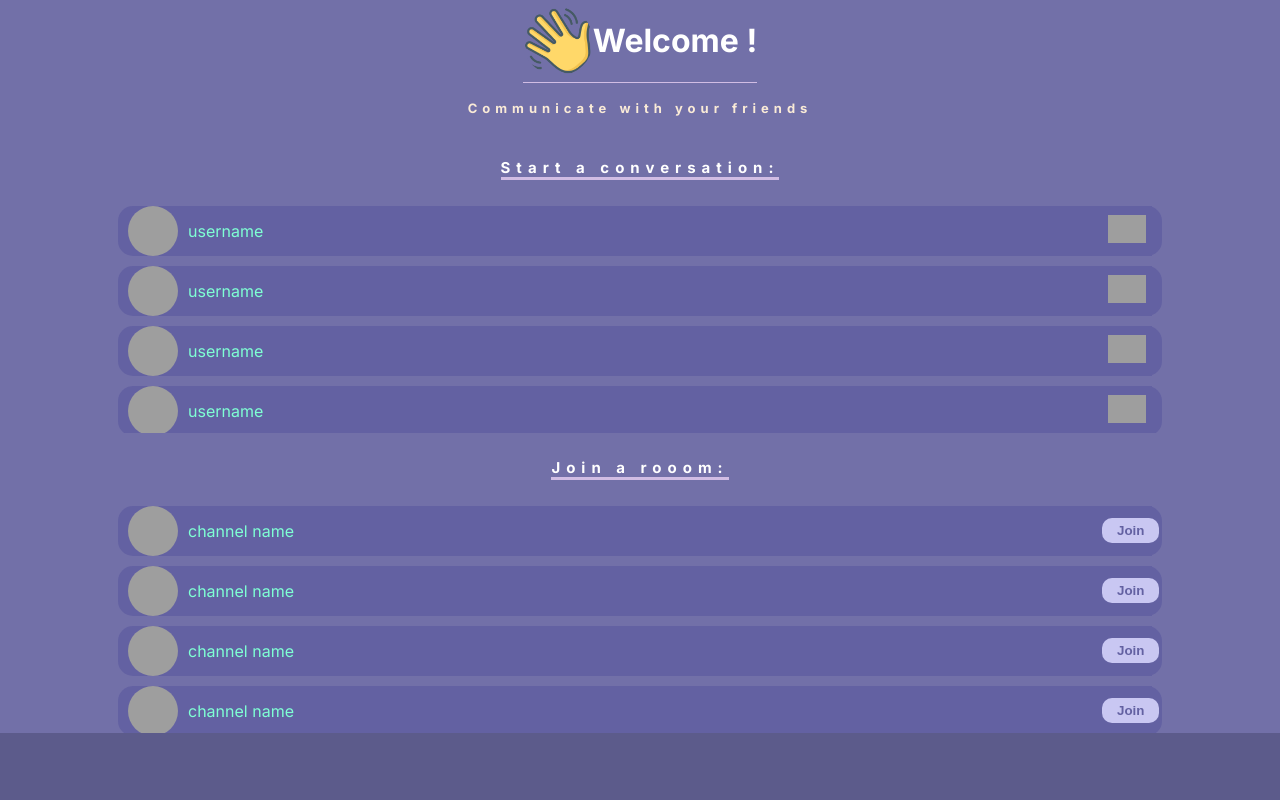
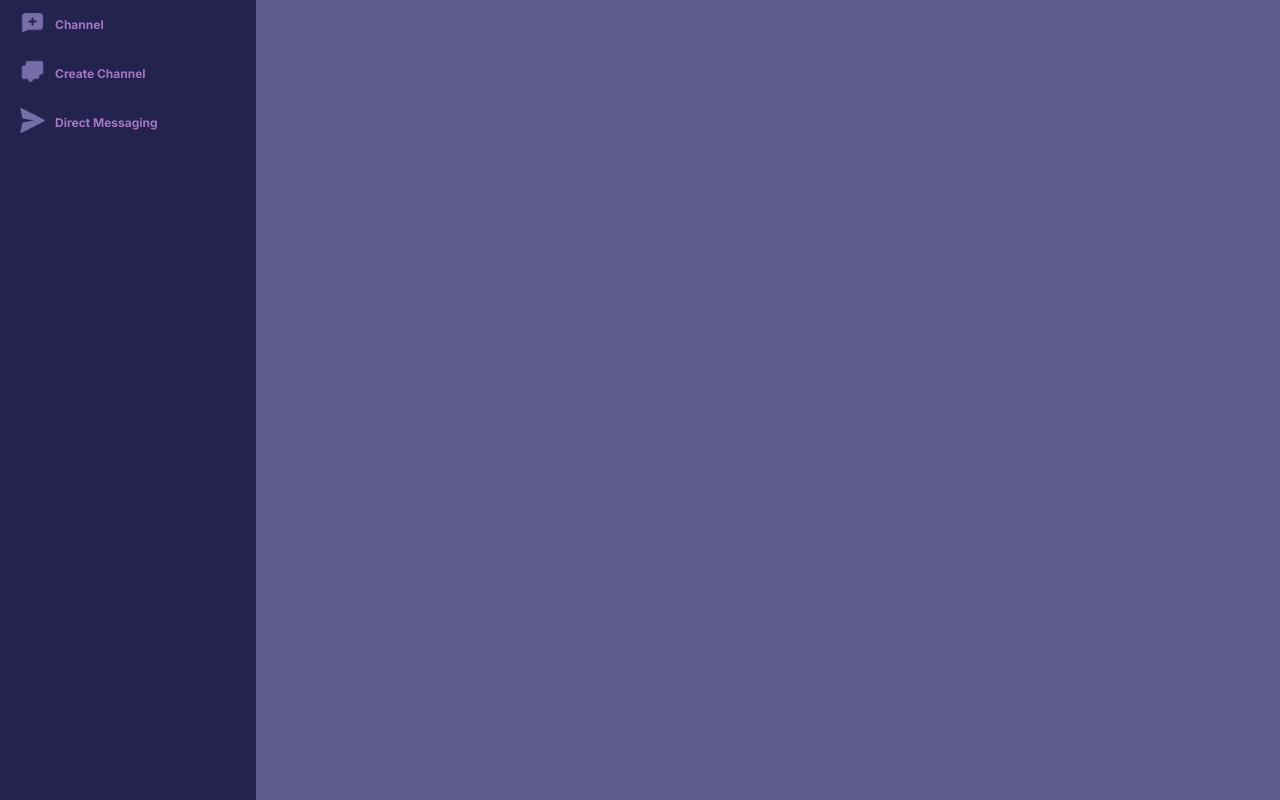
Before and after one commit to soufiane-amt/ft_transcendance, a Next.js app: page /chat in a window 1280 px wide. Built offline with nearby package versions, Linux system fonts and the light colour scheme; grey boxes are pictures that could not be loaded.

Commit message:
Creating left bar in process

```diff
--- a/src/app/chat/page.tsx
+++ b/src/app/chat/page.tsx
@@ -1,5 +1,6 @@
 'use client'
 
+import { ChatLeftBar } from '../components/ChatLeftBar/ChatLeftBar'
 import { UserInitiativeTalk } from '../components/WelcomingPage/UserInitiativeTalk/UserInitiativeTalk'
 import { WelcomingPage } from '../components/WelcomingPage/WelcomingPage'
 // import { UserInitiativeTalk } from '../../components/WelcomingPage/UserInitiativeTalk/UserInitiativeTalk.1'
@@ -11,7 +12,7 @@ export default function page() {
 
   return (
     <>
-        <WelcomingPage/>
+        <ChatLeftBar/>
     </>
     )
 }
--- a/src/app/components/ChatLeftBar/ChatLeftBar.module.css
+++ b/src/app/components/ChatLeftBar/ChatLeftBar.module.css
@@ -0,0 +1,14 @@
+.chat_left_bar__side_bar{
+    display: flex;
+    flex-direction: column;
+    height: 100vh;
+    background-color: #24234F;
+    width: 20vw;
+}
+
+@media (max-width:650px)
+{
+    .chat_left_bar__side_bar{
+        width: 15vw;
+    }
+}
--- a/src/app/components/ChatLeftBar/ChatLeftBar.tsx
+++ b/src/app/components/ChatLeftBar/ChatLeftBar.tsx
@@ -1,8 +1,8 @@
 import { SideBarItem } from "./SideBarItem/SideBarItem";
 import style from './ChatLeftBar.module.css';
-import channelsIcon from '../../../images/icons/left-bar/channel-icon.png';
-import dmIcon from '../../../images/icons/left-bar/dm-icon.png';
-import createChannelIcon from '../../../images/icons/left-bar/chat-bubble-icon.png';
+import channelsIcon from '../../../../public/images/icons/left-bar/channel-icon.png';
+import dmIcon from '../../../../public/images/icons/left-bar/dm-icon.png';
+import createChannelIcon from '../../../../public/images/icons/left-bar/chat-bubble-icon.png';
 
 
 
--- a/src/app/components/ChatLeftBar/SideBarItem/SideBarItem.module.css
+++ b/src/app/components/ChatLeftBar/SideBarItem/SideBarItem.module.css
@@ -14,13 +14,20 @@
 }
 
 .side_bar_item__icon img{
-    width: 30px;
-    height: 30px;
+    width: 25px;
+    height: 25px;
     margin-right: 10px;
 }
 
 .side_bar_item__name{
-    font-size: 15px;
+    font-size: 12px;
     font-weight: bold;
-    color: white;
+    color: #a276bf;
 }
+
+@media (max-width:650px)
+{
+    .side_bar_item__name{
+        display: none;
+    }
+}
```
